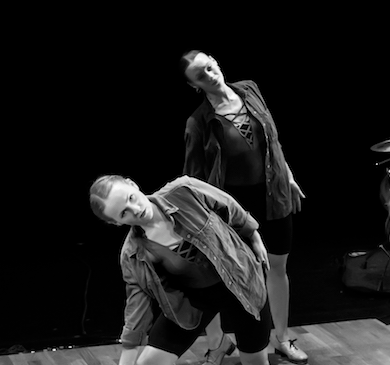
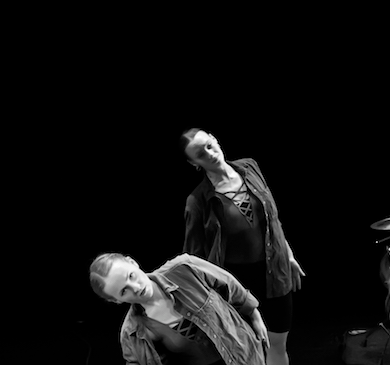
Before and after one commit to johamlyn/theatrebench, a plain HTML site: page dance.html in a window 390 px wide. Shown: the part 120-485 px from the top of the page. Drawn offline with Linux system fonts and the light colour scheme.

Commit message:
Mobile Styles

```diff
--- a/css/about.css
+++ b/css/about.css
@@ -103,7 +103,7 @@ blockquote {
   font-weight: bold;
   padding-top: 35px;
   /* color: #e33f35; */
-  color: blue;
+  color: orange;
 
 }
 
--- a/css/dance.css
+++ b/css/dance.css
@@ -20,12 +20,12 @@ body {
   max-width: 1700px;
 }
 
-.container {
+.top {
   align-items: center;
   background: url(../images/dance1.jpg) no-repeat center center fixed;
   /* justify-content: center; */
   position: fixed;
-  height: 100%;
+  height: 1000px;
   width: 100%;
 }
 
--- a/dance.html
+++ b/dance.html
@@ -15,7 +15,7 @@
 
 <body>
 
-<div class="container">
+<div class="top">
   <h1>Dance</h1>
 </div>
 
```
